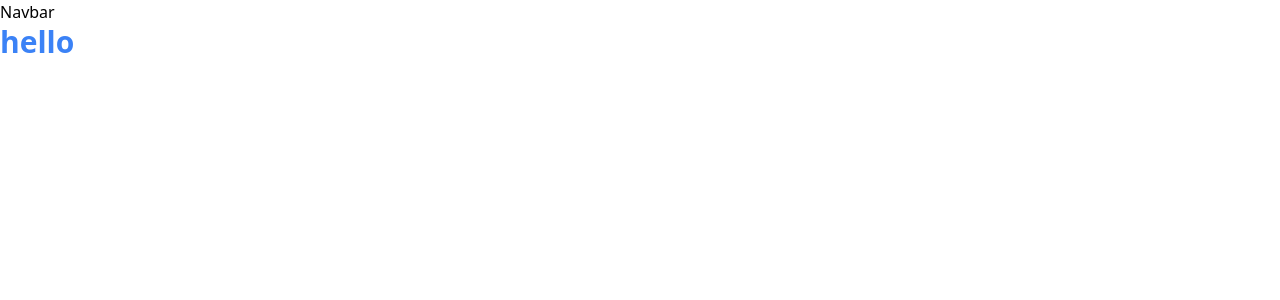
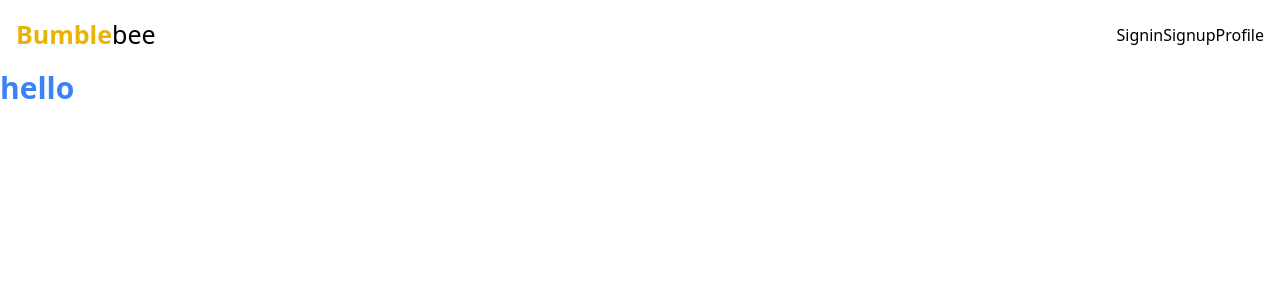
Before and after one commit to manojkumar021997/react-tailwind, a React (Create React App) app: page / in a window 1280 px wide. Shown: the top 300 px of the page. Built offline with nearby package versions, Linux system fonts and the light colour scheme.

Commit message:
Added navbar logo

```diff
--- a/src/components/Navbar/Navbar.jsx
+++ b/src/components/Navbar/Navbar.jsx
@@ -1,6 +1,19 @@
 const Navbar =()=>{
     return(
-        <h1>Navbar</h1>
+        <div className="flex justify-between items-center p-[1rem] ">
+            <div className="cursor-pointer">
+                <p>
+                    <strong className="text-[25px] font-semibold text-yellow-500">Bumble</strong>
+                    <span className="text-[25px]">bee</span></p>
+            </div>
+            <div>
+                <ul className="flex">
+                    <li>Signin</li>
+                    <li>Signup</li>
+                    <li>Profile</li>
+                </ul>
+            </div>
+        </div>
     )
 }
 export default Navbar;
```
